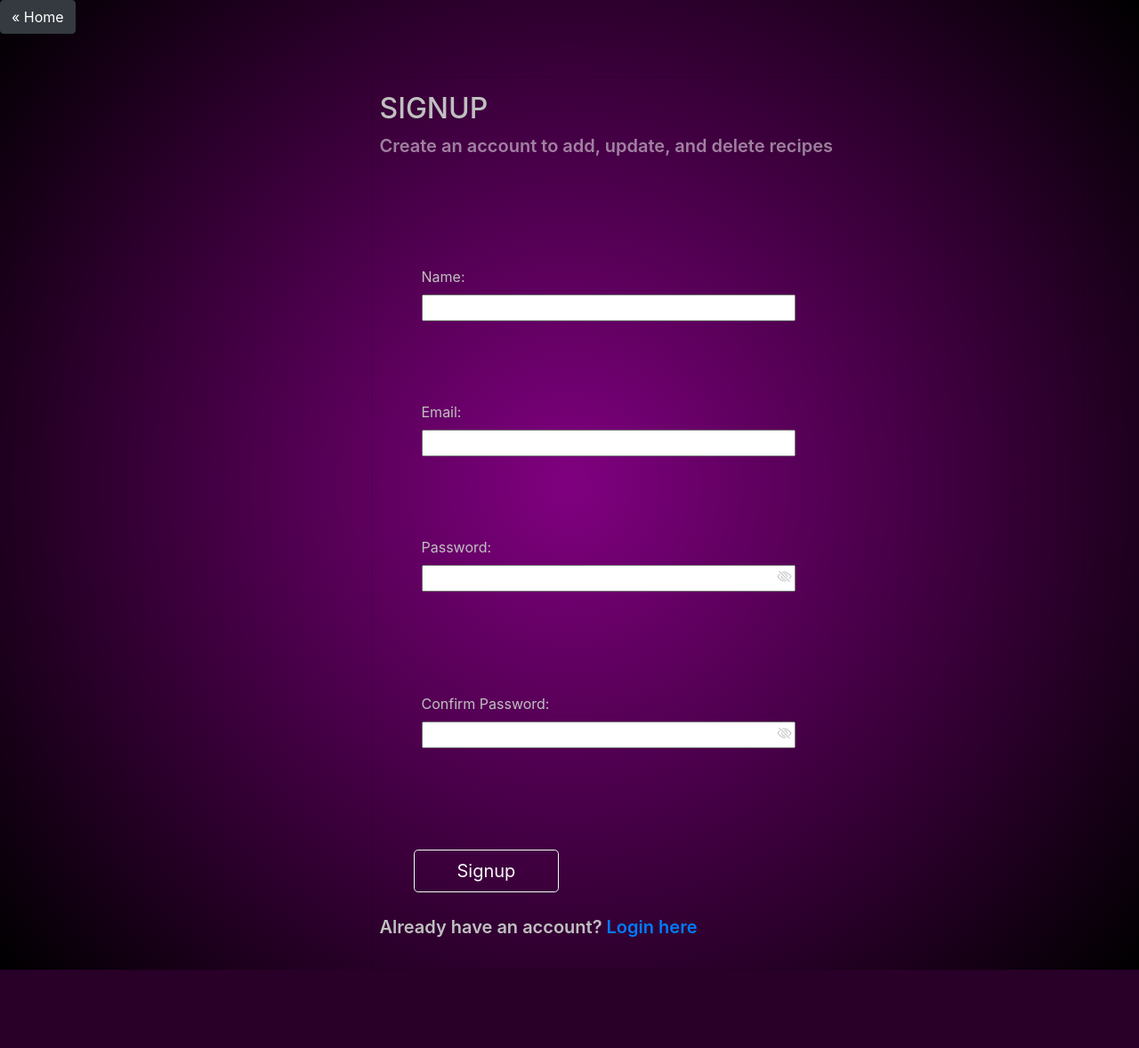
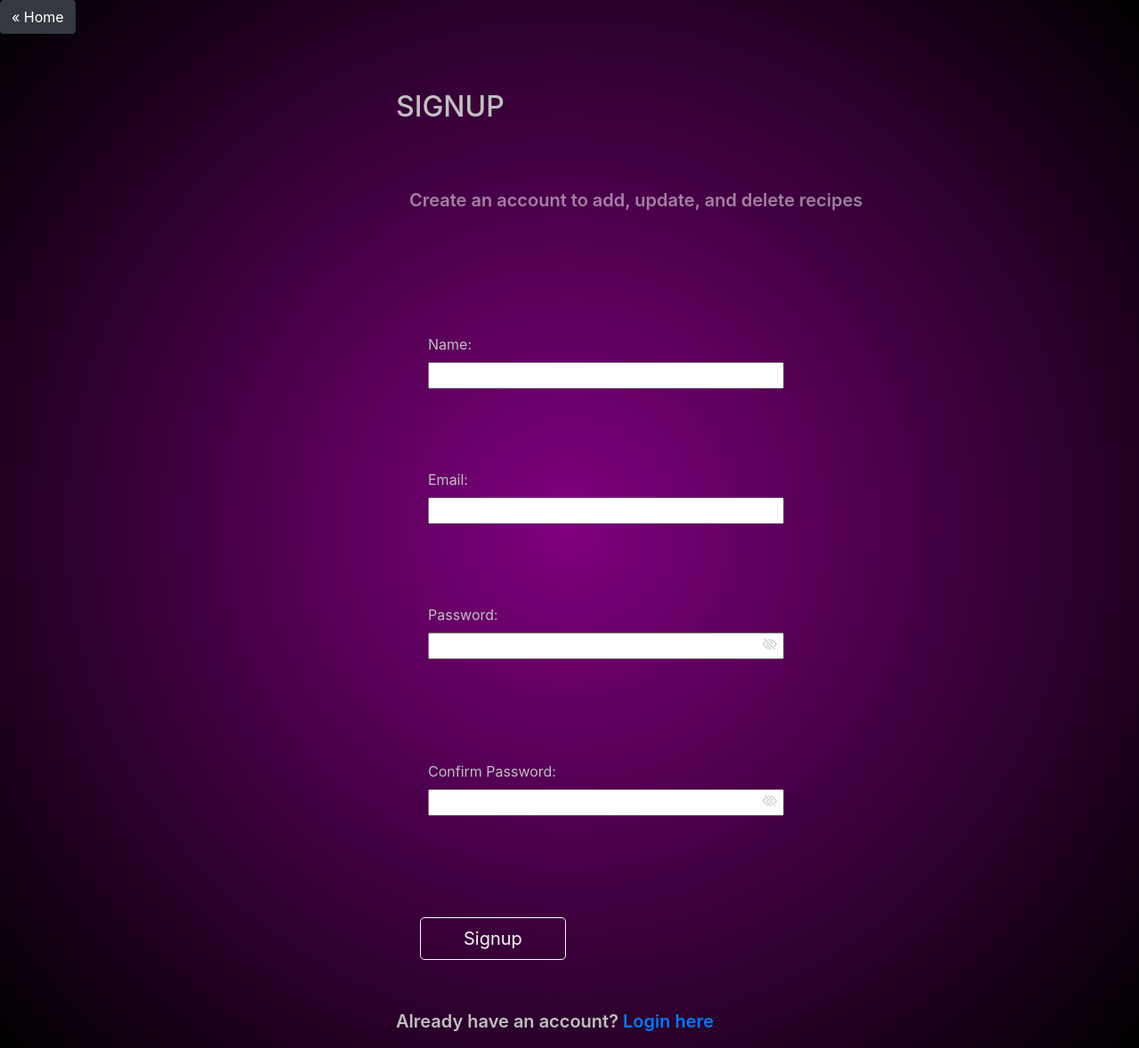
Before and after one commit to tfoxx97/recipe_app, a Flask app: page /register in a window 1280 px wide. Shown: the whole page at 89% size. Before the commit the page ends 1090 px from the top, so only its background shows below. Run offline with Flask 3, Linux system fonts and the light colour scheme; parts of the project's set-up code (start-up, migrations or seed data) failed here and were passed over; some libraries are stand-ins or nearby versions.

Commit message:
Updates to register page to make more responsive to mobile design.  Paragraph below signup header reduced font size.  Text inputs also reduced, plus toggle password shown/hidden buttons moved to match text input size reduction.

```diff
--- a/recipe_app/templates/register.html
+++ b/recipe_app/templates/register.html
@@ -12,6 +12,7 @@
     <style>
       body {
         background: radial-gradient(circle at center, purple, black);
+        height: 100%;
       }
       p{
         font-weight: 600;
@@ -19,14 +20,20 @@
         color: silver;
       }
       .myform{
-        padding: 0 25px 0 33px;
-        padding-left: 20px;
         color: silver;
         white-space: pre;
-        margin: 0 -45px;
+        align-items: center;
+      }
+      p,
+      .myform {
+        padding-left: 25px;
+        width: 100%;
+        max-width: 420px;
+        padding: 15px;
+        margin: auto;
       }
       .myform input{
-        width: 420px;
+        width: 400px;
         position: absolute;
       }
       .form-control{
@@ -47,7 +54,7 @@
       }
       .password-container #togglePassword {
         float: right;
-        margin-left: 400px;
+        margin-left: 376px;
         margin-top: -23px;
         position: absolute;
       }
@@ -59,9 +66,35 @@
       }
       .confirm-password-container #toggleConfirmPassword {
         float: right;
-        margin-left: 400px;
+        margin-left: 376px;
         margin-top: -23px;
         position: absolute;
+      }
+      @media only screen and (max-width: 576px) {
+        p,
+        .myform {
+          margin: auto;
+        }
+        .myform input{
+          width: 300px;
+          position: absolute;
+        }
+        .password-container #togglePassword {
+          float: right;
+          margin-left: 278px;
+          margin-top: -23px;
+          position: absolute;
+        }
+        .confirm-password-container #toggleConfirmPassword {
+          float: right;
+          margin-left: 278px;
+          margin-top: -23px;
+          position: absolute;
+        }
+        .mb-5 {
+          padding-right: 50px;
+          font-size: 14px;
+        }
       }
     </style>
 </head>
@@ -81,13 +114,9 @@
 </div>
 <body>
     <a href="{{ url_for('recipes') }}" class="btn btn-dark">&laquo; Home</a>
-    <div class="container">
-      <div class="row d-flex justify-content-center mt-5">
-        <div class="col-12 col-md-8 col-lg-6 col-xl-5">
-          <div class="card py-3 px-2"  style="width: 50rem; background-color: transparent;">
+    <form class="myform" action="/register" method="POST">
       <h2 class="fw-bold mb-2 text-uppercase" style="color: silver;">Signup</h2>
       <p class="text-white-50 mb-5">Create an account to add, update, and delete recipes</p>
-            <form class="myform" action="/register" method="POST">
       <div class="name-container">
         <label>Name:</label>
         <input type="text" name="name" required>
@@ -110,10 +139,7 @@
       <button data-mdb-button-init data-mdb-ripple-init class="btn btn-outline-light btn-lg px-5" type="submit">Signup</button>
     </form>
     <p>Already have an account? <a href="{{ url_for('login') }}">Login here</a></p>
-          </div>
-        </div>
-      </div>
-    </div>
+
     <script>
         const togglePassword = document
             .querySelector('#togglePassword');
```
Lines whose indentation alone changed are shown as unchanged.
